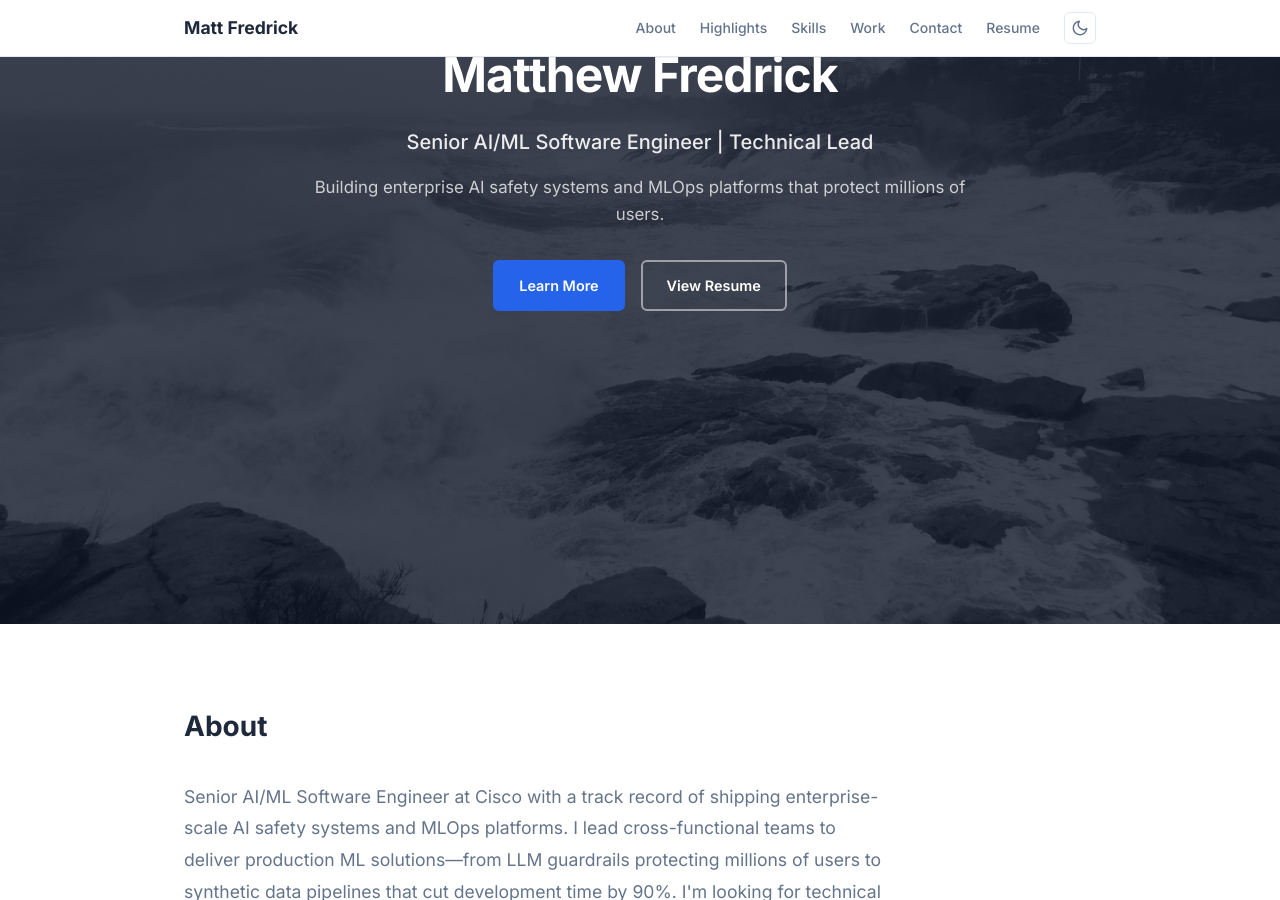
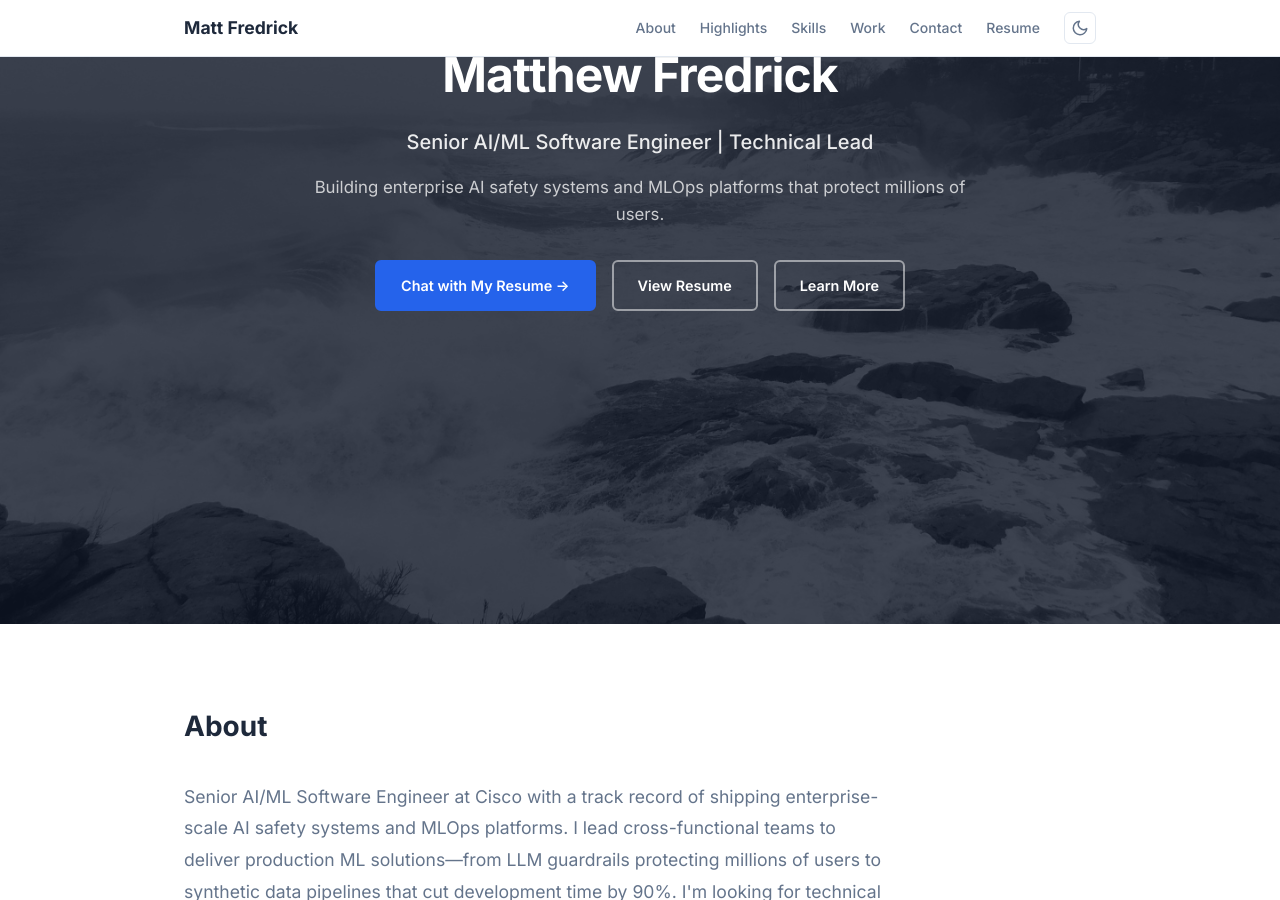
Before and after one commit to mcfredrick/mcfredrick.github.io, a Jekyll site: the page built from index.html, in a window 1280 px wide and 900 px high, scrolled down 276 px. Built offline with Jekyll 4.4.1, drawn with Linux system fonts in a browser that asks for light colours; some of the changed text lies outside the part shown.

Commit message:
Add link to resume rag

```diff
--- a/_sass/_sections.scss
+++ b/_sass/_sections.scss
@@ -117,6 +117,15 @@
     color: var(--accent);
     font-weight: 500;
   }
+
+  &--featured {
+    grid-column: 1 / -1;
+    border-color: var(--accent);
+
+    .work-item__title {
+      font-size: 1.2rem;
+    }
+  }
 }
 
 // Contact
--- a/index.html
+++ b/index.html
@@ -9,8 +9,9 @@ layout: default
     <p class="hero__title">Senior AI/ML Software Engineer | Technical Lead</p>
     <p class="hero__tagline">Building enterprise AI safety systems and MLOps platforms that protect millions of users.</p>
     <div class="hero__cta">
-      <a href="#about" class="btn btn--primary">Learn More</a>
+      <a href="https://mcfredrick.github.io/resume-rag" class="btn btn--primary" target="_blank" rel="noopener">Chat with My Resume &rarr;</a>
       <a href="{{ '/resume' | relative_url }}" class="btn btn--outline">View Resume</a>
+      <a href="#about" class="btn btn--outline">Learn More</a>
     </div>
   </div>
 </section>
@@ -60,6 +61,7 @@ layout: default
           <span class="tag">Computer Vision</span>
           <span class="tag">Transformer Fine-tuning</span>
           <span class="tag">AI Agents</span>
+          <span class="tag">RAG</span>
           <span class="tag">Guardrails</span>
           <span class="tag">Synthetic Data</span>
         </div>
@@ -101,6 +103,11 @@ layout: default
   <div class="container">
     <h2 class="section__title">Featured Work</h2>
     <div class="work-items">
+      <a href="https://mcfredrick.github.io/resume-rag" class="work-item work-item--featured" target="_blank" rel="noopener">
+        <h3 class="work-item__title">Resume RAG &mdash; Chat with My Experience</h3>
+        <p class="work-item__desc">An interactive demo built with Retrieval-Augmented Generation: ask any question about my background and get grounded, cited answers drawn directly from my resume. Built with a vector store, embedding pipeline, and an LLM response layer.</p>
+        <span class="work-item__meta">Live Demo &middot; mcfredrick.github.io/resume-rag</span>
+      </a>
       <a href="https://gist.github.com/mcfredrick/8a5fad0e718b2c48e91f20d9f8b3ff13" class="work-item" target="_blank" rel="noopener">
         <h3 class="work-item__title">PR Review Feedback Extractor</h3>
         <p class="work-item__desc">Extracts PR review feedback and generates AI-ready prompts for continuous improvement.</p>
```
